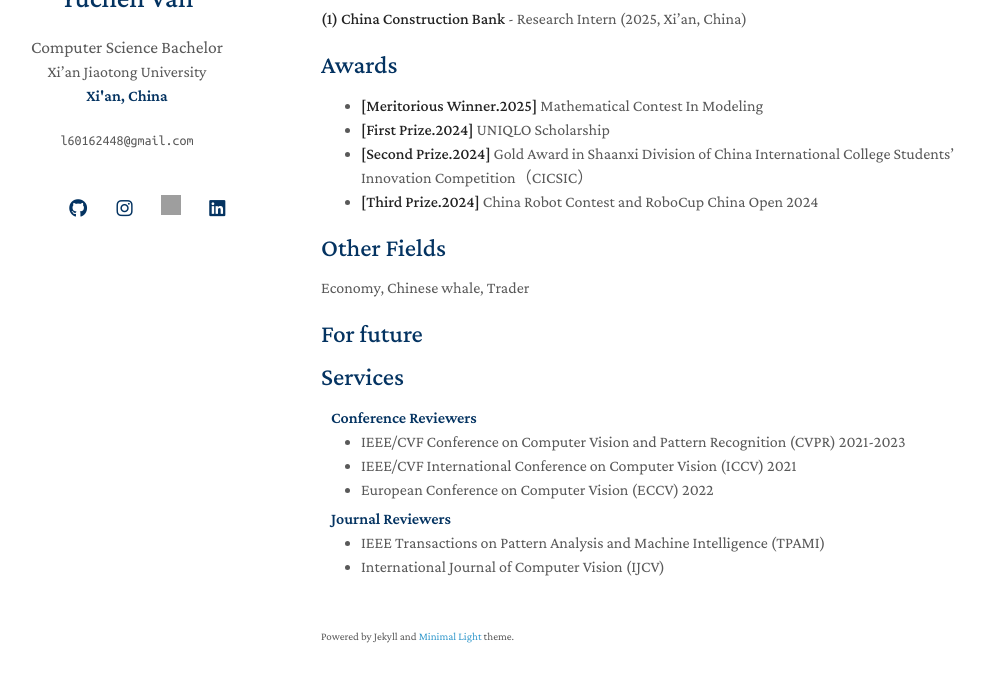
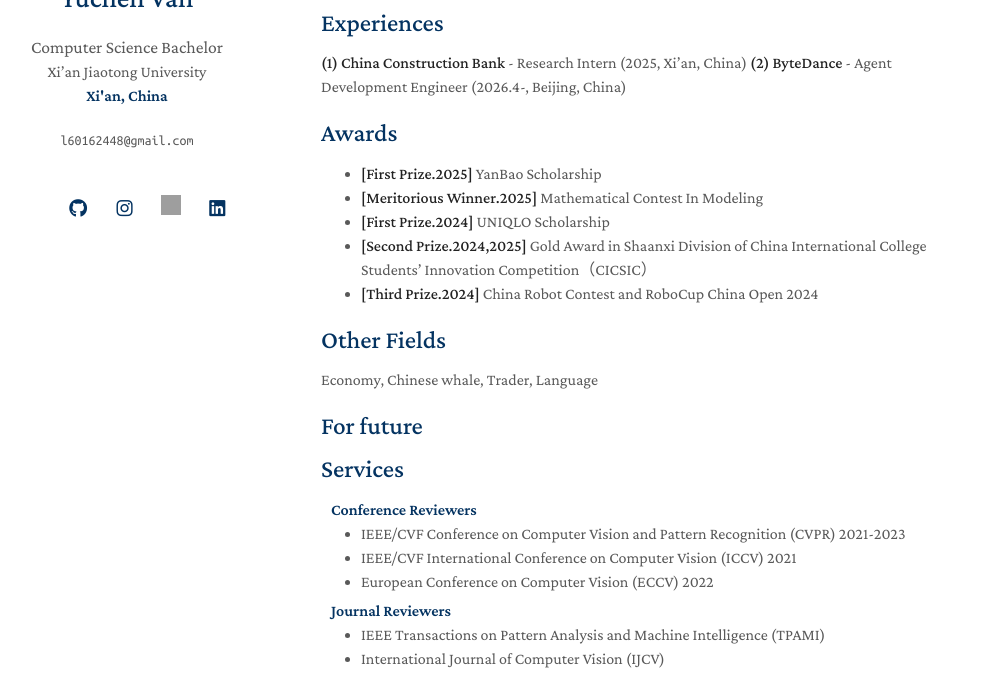
Before and after one commit to LYMQY/LYMQY.github.io, a Jekyll site: the page built from index.md, in a window 1280 px wide and 900 px high, scrolled down 844 px, cut to the strip 206-900 px from the top of the window. Shown: the whole strip, without its empty margins (149-1133 px from the left). Built offline with Jekyll 4.4.1, drawn with Linux system fonts in a browser that asks for light colours; a style sheet for code colours, icons or effects is not loaded; our own code applies the rules of GitHub Pages for plain Markdown files; grey boxes are pictures that could not be loaded.

Commit message:
changes to cv

```diff
--- a/_config.yml
+++ b/_config.yml
@@ -15,13 +15,13 @@ canonical: https://minimal-light-theme.yliu.me/
 
 # Links
 # If you don't need one of them, you may delete the corresponding line.
-google_scholar: https://scholar.google.com/
+google_scholar: https://scholar.google.com/citations?user=XWIsNG0AAAAJ&hl=zh-CN
 #cv_link: assets/files/curriculum_vitae.pdf
-github_link: https://github.com/
+github_link: https://github.com/LYMQY
 linkedin: https://www.linkedin.com/
 twitter: https://twitter.com/
-xiaohongshu_link: https://www.xiaohongshu.com/user/profile/63eae4ea00000000260045f6
-instagram_link: https://www.instagram.com/your-profile-id
+xiaohongshu_link: https://www.xiaohongshu.com/user/profile/64a7e629000000000a020c7e
+instagram_link: https://www.instagram.com/chyu_en_
 
 # Images (e.g., your profile picture and your website's favicon)
 # "favicon" and "favicon_dark" are used for the light and dark modes, respectively.
--- a/index.md
+++ b/index.md
@@ -8,6 +8,7 @@ I'm currently a bachelor's student majoring in Computer Science and Technology a
 
 ## Research Interests
 
+- ****
 - **Computer Vision:** image recognition, image generation, video captioning
 - **Machine Learning:** meta-learning, incremental learning, transfer learning
 
@@ -20,16 +21,18 @@ I'm currently a bachelor's student majoring in Computer Science and Technology a
 ## Experiences
 
 **(1) China Construction Bank** - Research Intern (2025, Xi'an, China)
+**(2) ByteDance** - Agent Development Engineer (2026.4-, Beijing, China)
 
 
 ## Awards
+- **[First Prize.2025]** YanBao Scholarship
 - **[Meritorious Winner.2025]** Mathematical Contest In Modeling
 - **[First Prize.2024]** UNIQLO Scholarship
-- **[Second Prize.2024]** Gold Award in Shaanxi Division of China International College Students' Innovation Competition（CICSIC）
+- **[Second Prize.2024,2025]** Gold Award in Shaanxi Division of China International College Students' Innovation Competition（CICSIC）
 - **[Third Prize.2024]** China Robot Contest and RoboCup China Open 2024
 
 ## Other Fields
-Economy, Chinese whale, Trader
+Economy, Chinese whale, Trader, Language
 
 ## For future
 {% include_relative _includes/services.md %}
```
